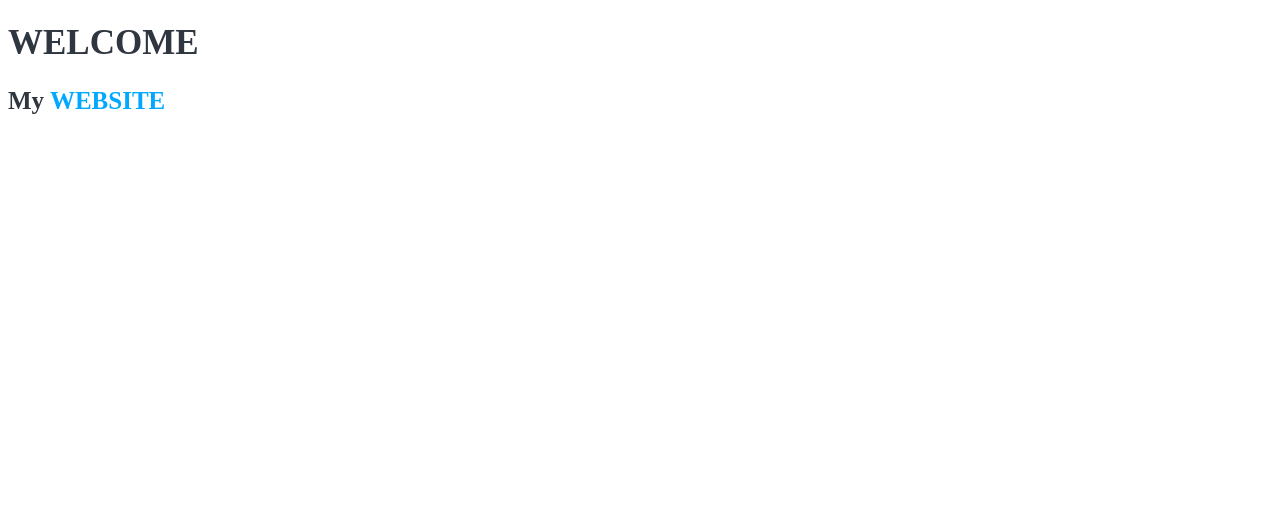
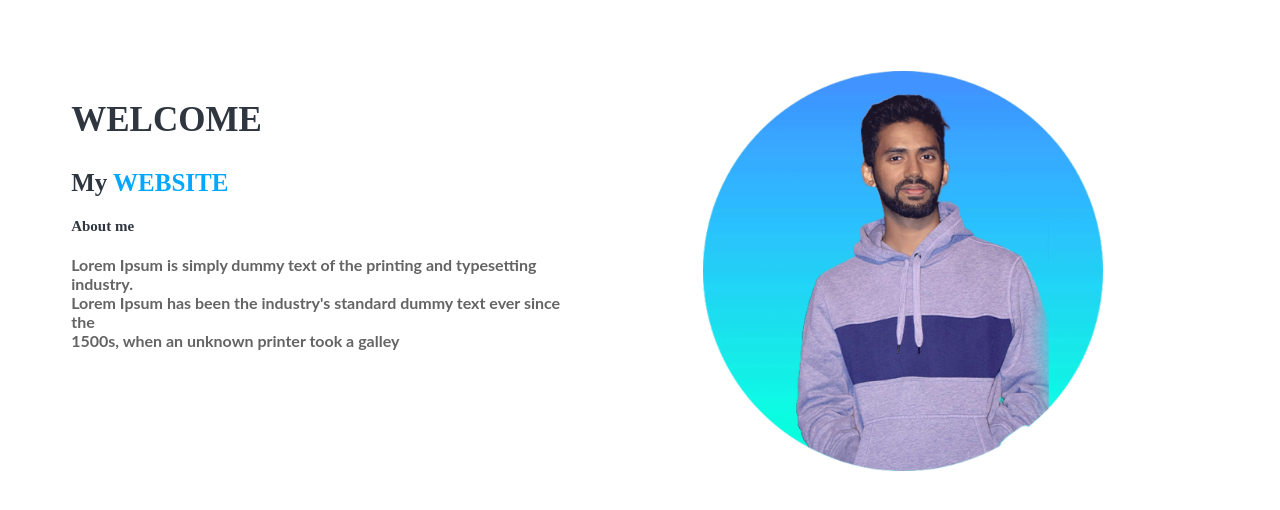
Before and after one commit to jahirul-1/my-fortfolio, a plain HTML site: page index.html in a window 1280 px wide. Drawn offline with Linux system fonts and the light colour scheme.

Commit message:
top area

```diff
--- a/index.html
+++ b/index.html
@@ -7,7 +7,16 @@
     <link rel="stylesheet" href="style.css">
 </head>
 <body>
-    <h1>WELCOME</h1>
-    <h1 id="sf">My <span class="color">WEBSITE</span></h1>
+    <section>
+        <div id="der" class="half-width">
+            <h1>WELCOME</h1>
+            <h1 id="sf">My <span class="color">WEBSITE</span></h1>
+            <h4 id="ab">About me</h4>
+            <p id="textcolor"><b>Lorem Ipsum is simply dummy text of the printing and typesetting industry. </br> Lorem Ipsum has been the industry's standard dummy text ever since the </br>1500s,  when an unknown printer took a galley</b></p>
+        </div>
+        <div class="half-width">
+            <img  src="images/pofile.png" alt="">
+        </div>
+    </section>
 </body>
 </html>
--- a/style.css
+++ b/style.css
@@ -8,5 +8,7 @@ h1{
     font-size: 25px;
 }
 .color{
-    color: #00a8ff;
-}
+    color: #00a8ff; } #textcolor{color: #646464; font-size: medium; font-family: lato;}
+    #ab{font-family: roboto slab; color: #2f3640;font-size:15px;}
+
+    .half-width{width: 40%; float: left;margin: 5%;padding: ;} .half-width img{ width:400px;}
```
Also changed, not shown: images/pofile.png (added).
